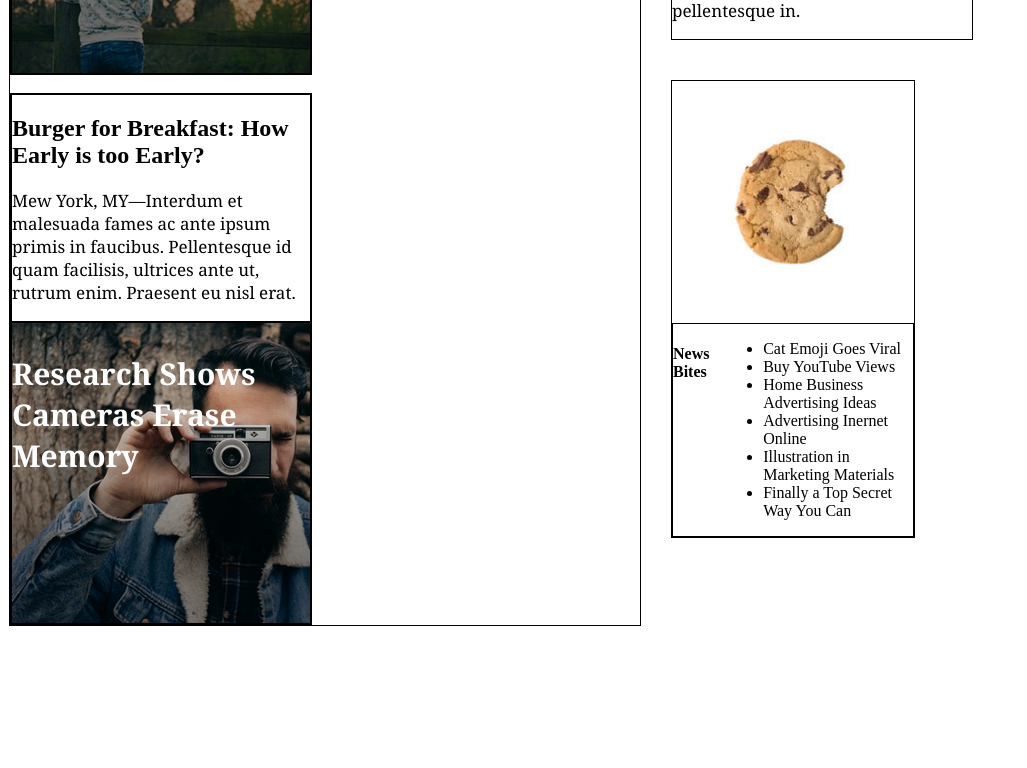
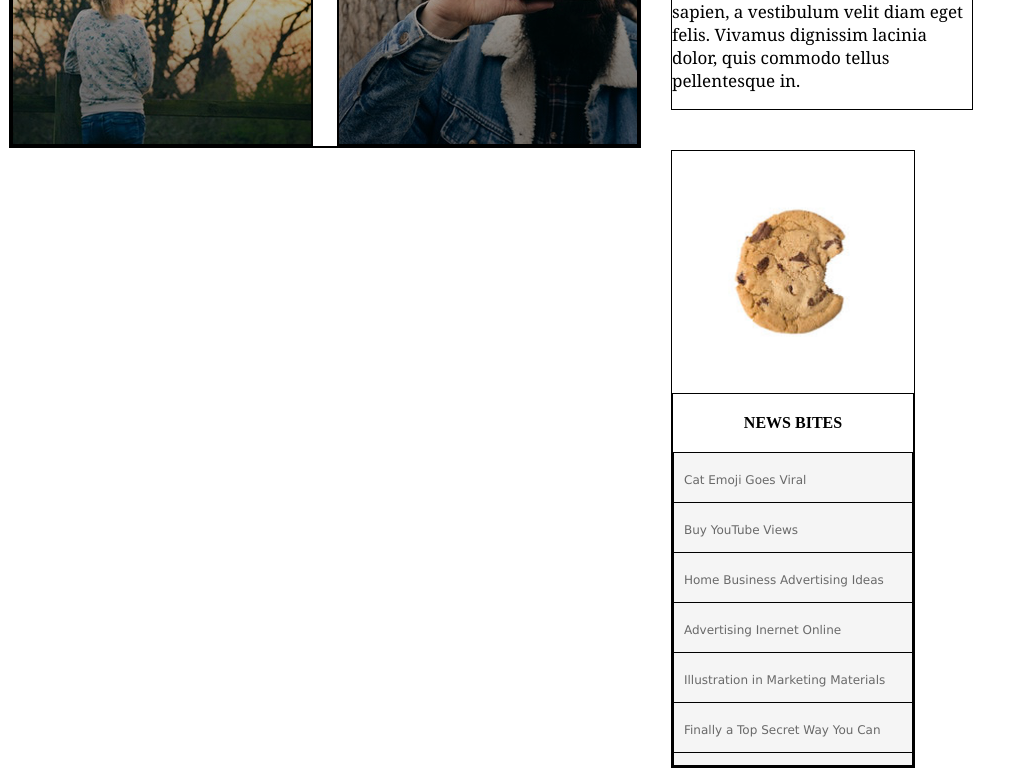
Before and after one commit to erikanso/MyTimes, a plain HTML site: page index.html in a window 1280 px wide. Shown: the part 1096-1864 px from the top of the page, without its empty margins (0-1027 px from the left). Before the commit the page ends 1722 px from the top, so only its background shows below. Drawn offline with Linux system fonts and the light colour scheme.

Commit message:
Format News Bites column

```diff
--- a/index.html
+++ b/index.html
@@ -35,7 +35,7 @@
         <p>MONUMENT VALLEY, AZ - Lorem ipsum dolor sit amet, consectetur adipiscing elit. Pellentesque nec nisl at augue dapibus dignissim. Nunc condimentum rutrum metus, ac eleifend lacus viverra nec. Proin ultrices egestas diam sed mollis. Nulla sapien massa, dictum vitae est et, pellentesque rutrum risus. Nunc volutpat, metus ac rutrum tempus, orci nisi porttitor dolor, sit amet luctus metus est ut mauris. Quisque vulputate nisl vitae massa rhoncus, at sagittis elit accumsan. Etiam tempus, lorem quis blandit imperdiet, enim dui lobortis tortor, sit amet lobortis arcu ex id odio. Nam fermentum nulla et eros bibendum, sed ullamcorper massa scelerisque. Vestibulum aliquet placerat leo a hendrerit. Nulla non sagittis neque. Nullam sit amet fringilla massa.</p>
 
 <!-- Columns below Main Story -->
-
+    <div class="columns-below">
       <div class="column-1">
         <div class="story">
           <h2>Orca Spends Vacation at Land World Puget</h2>
@@ -56,6 +56,7 @@
         </div>
       </div>
     </div>
+    </div>
 
 <!-- Supplemental Stories Column -->
 
@@ -73,15 +74,16 @@
     <div class="sidebar container">
       <img src="resources/images/cookie.png" alt="Cookie" />
         <div class="news-bites">
-        <h4>News Bites</h4>
-        <ul>
-          <li>Cat Emoji Goes Viral</li>
-          <li>Buy YouTube Views</li>
-          <li>Home Business Advertising Ideas</li>
-          <li>Advertising Inernet Online</li>
-          <li>Illustration in Marketing Materials</li>
-          <li>Finally a Top Secret Way You Can</li>
-      </div>
+          <h4>News Bites</h4>
+          <div class="news">
+            <p>Cat Emoji Goes Viral</p>
+            <p>Buy YouTube Views</p>
+            <p>Home Business Advertising Ideas</p>
+            <p>Advertising Inernet Online</p>
+            <p>Illustration in Marketing Materials</p>
+            <p>Finally a Top Secret Way You Can</p>
+          </div>
+        </div>
     </div>
   </div>
   </body>
--- a/resources/style.css
+++ b/resources/style.css
@@ -60,6 +60,7 @@ div {
   flex-direction: column;
   float: left;
   position: relative;
+  top: 70px;
 }
 
 .main-stories {
@@ -86,6 +87,12 @@ h1 {
 
 }
 
+.columns-below {
+  display: inline-flex;
+  flex-direction: row;
+  justify-content: space-between;
+}
+
 .photo-story-1 {
   background-image: url("../resources/images/fall.png");
   height: 300px;
@@ -98,9 +105,8 @@ h1 {
 
 .column-1,
 .column-2 {
-  max-width: 300px;
+  width: 300px;
   display: flex;
-  justify-content: space-between;
   flex-direction: column;
   position: relative;
 }
@@ -115,7 +121,27 @@ h1 {
   display: flex;
 }
 
-.news-bites{
+.news-bites {
   width: 240px;
   display: flex;
+  flex-direction: column;
 }
+
+h4 {
+  font-size: 16px;
+  font-weight: bold;
+  text-transform: uppercase;
+  margin: 20px auto;
+}
+
+.news-bites p {
+  font-family: Verdana;
+  font-size: 12px;
+  color: DimGray;
+  border-bottom: 1px solid black;
+  padding: 8px 10px 15px 10px;
+}
+
+.news {
+  background-color: WhiteSmoke;
+}
```
